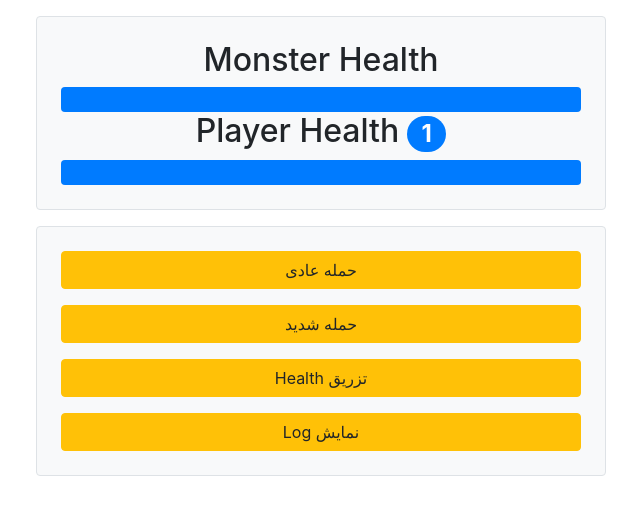
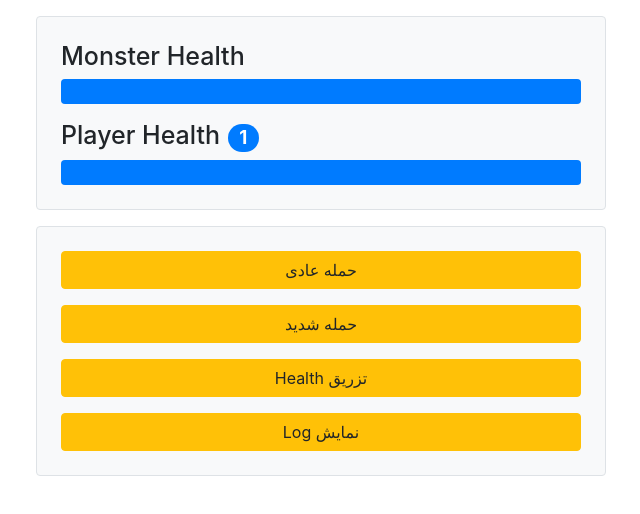
Before and after one commit to avrpic8/roxo-javaScript, a plain HTML site: page Projects/monster/index.html in a window 1280 px wide. Shown: the whole page, without its empty margins (319-959 px from the left). Drawn offline with nearby package versions, Linux system fonts and the light colour scheme.

Commit message:
fix some ui design

```diff
--- a/Projects/monster/assets/css/style.css
+++ b/Projects/monster/assets/css/style.css
@@ -0,0 +1,8 @@
+.title{
+    font-size: 25px;
+    font-weight: 500;
+}
+
+.bonus{
+
+}
--- a/Projects/monster/index.html
+++ b/Projects/monster/index.html
@@ -18,11 +18,11 @@
         <div class="container">
             <div class="row justify-content-center">
                 <div class="col.12 col-md-6 text-center p-4 rounded border bg-light">
-                    <h2>Monster Health</h2>
+                    <h2 class="title text-left">Monster Health</h2>
                     <div class="progress" style="height: 25px;">
                         <div id="monster-health" class="progress-bar" aria-valuemin="0" aria-valuemax="100"></div>
                     </div>
-                    <h2>Player Health<span id="bonus-life" class="badge badge-pill badge-primary ml-2">1</span></h2>
+                    <h2 class="title mt-3 text-left">Player Health<span id="bonus-life" class="badge badge-pill badge-primary ml-2 bonus">1</span></h2>
                     <div class="progress" style="height: 25px;">
                         <div id="player-health" class="progress-bar" aria-valuemin="0" aria-valuemax="100"></div>
                     </div>
```
